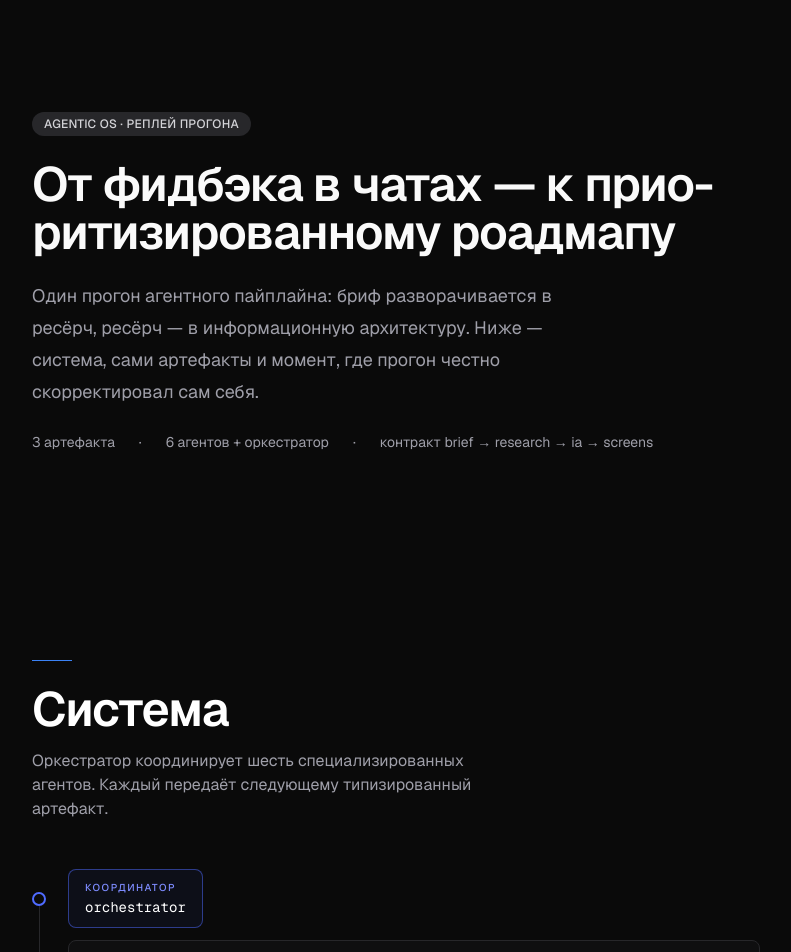
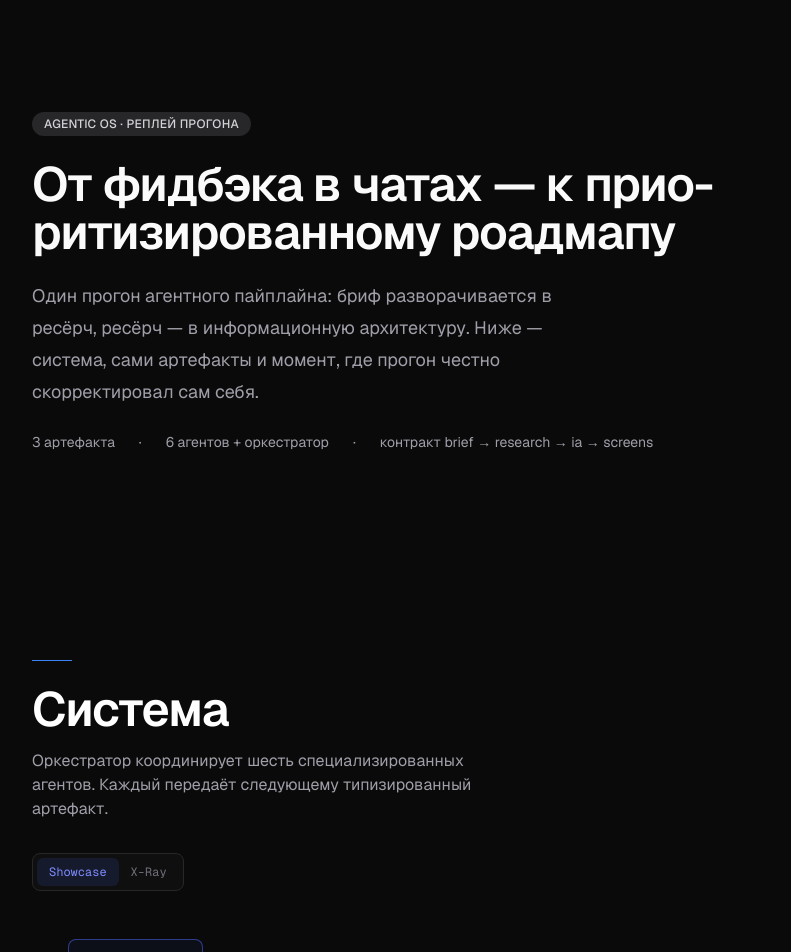
Before and after one commit to tirsistris/agentic-os, a Next.js app: page / in a window 1280 px wide. Shown: the top 952 px of the page, without its empty margins (244-1035 px from the left). Built offline with nearby package versions, Linux system fonts and the light colour scheme.

Commit message:
systemmap: client component + Showcase/X-Ray toggle (no reveal yet)
Co-Authored-By: Claude Opus 4.8 <noreply@anthropic.com>

```diff
--- a/app/components/SystemMap.tsx
+++ b/app/components/SystemMap.tsx
@@ -1,4 +1,6 @@
-import { Fragment } from "react";
+"use client";
+
+import { Fragment, useState } from "react";
 
 /**
  * Beat 2 — SystemMap. A vertical backbone (spine), not a grid: the orchestrator
@@ -24,6 +26,8 @@ const PARALLEL = [
 const CONTRACT = ["brief", "research", "ia", "screens"];
 
 export default function SystemMap() {
+  const [mode, setMode] = useState<"showcase" | "xray">("showcase");
+
   return (
     <section className="bg-[#0a0a0a]">
       <div className="mx-auto max-w-3xl px-5 py-20 sm:py-24">
@@ -35,6 +39,33 @@ export default function SystemMap() {
           Оркестратор координирует шесть специализированных агентов. Каждый
           передаёт следующему типизированный артефакт.
         </p>
+
+        {/* Mode toggle — Showcase | X-Ray */}
+        <div
+          role="tablist"
+          aria-label="Режим карты"
+          className="mt-8 inline-flex rounded-lg border border-zinc-800 bg-zinc-900/40 p-1"
+        >
+          {(["showcase", "xray"] as const).map((m) => {
+            const active = mode === m;
+            return (
+              <button
+                key={m}
+                type="button"
+                role="tab"
+                aria-selected={active}
+                onClick={() => setMode(m)}
+                className={`rounded-md px-3 py-1.5 font-mono text-xs transition-colors ${
+                  active
+                    ? "bg-[#4f6bff]/[0.12] text-[#7e8cff]"
+                    : "text-zinc-500 hover:text-zinc-300"
+                }`}
+              >
+                {m === "showcase" ? "Showcase" : "X-Ray"}
+              </button>
+            );
+          })}
+        </div>
 
         {/* Backbone / spine */}
         <div className="relative mt-12">
```
